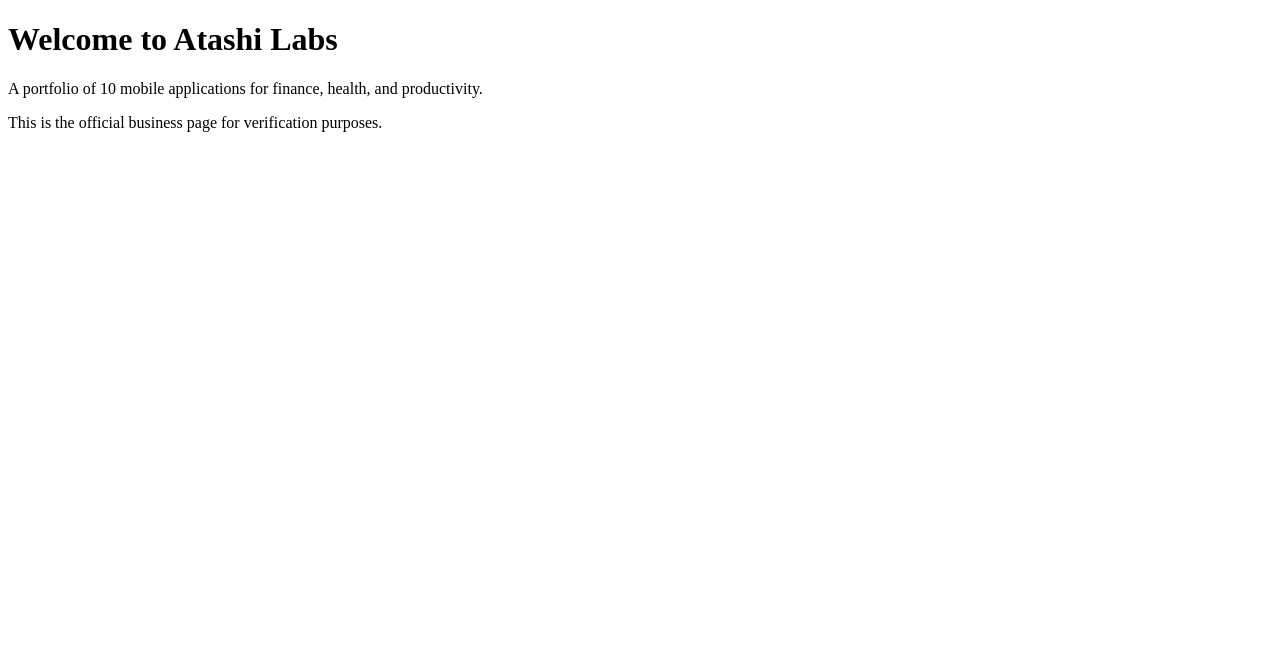
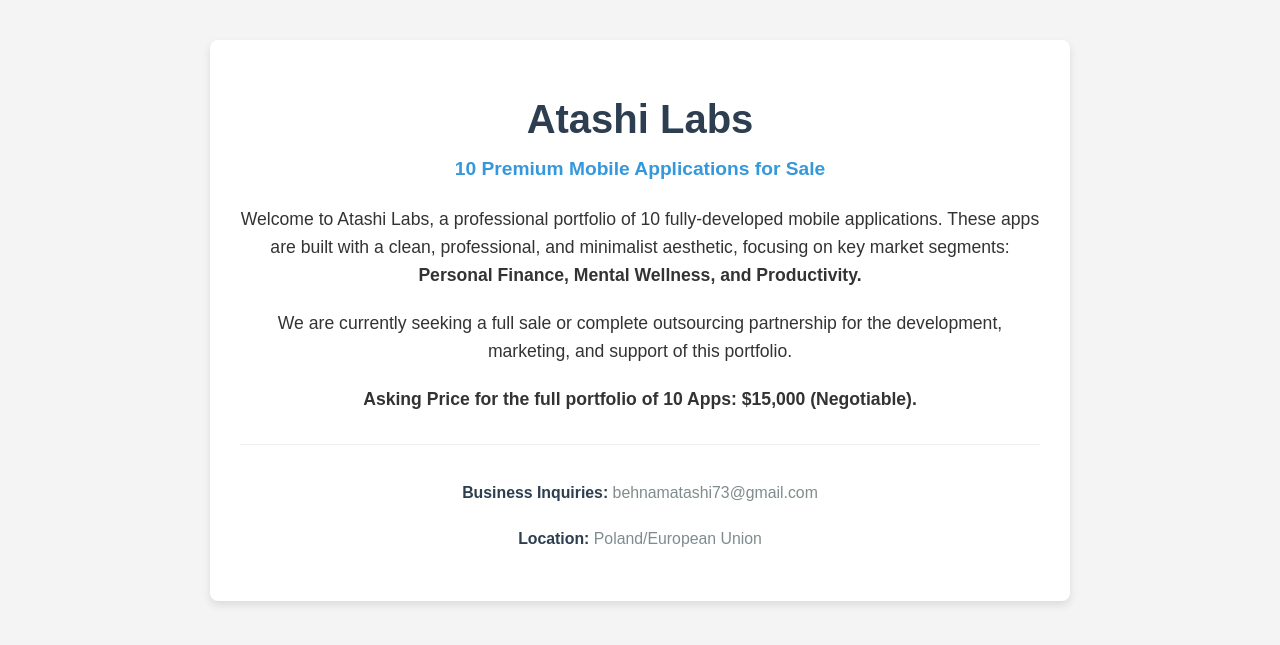
Before and after one commit to Atashilabs/atashilabs.github.io, a plain HTML site: page index.html in a window 1280 px wide. Drawn offline with Linux system fonts and the light colour scheme.

Commit message:
Update index.html

```diff
--- a/index.html
+++ b/index.html
@@ -1,11 +1,77 @@
 <!DOCTYPE html>
-    <html>
-    <head>
-        <title>Atashi Labs Official Page</title>
-    </head>
-    <body>
-        <h1>Welcome to Atashi Labs</h1>
-        <p>A portfolio of 10 mobile applications for finance, health, and productivity.</p>
-        <p>This is the official business page for verification purposes.</p>
-    </body>
-    </html>
+<html lang="en">
+<head>
+    <meta charset="UTF-8">
+    <meta name="viewport" content="width=device-width, initial-scale=1.0">
+    <title>Atashi Labs - Mobile App Portfolio for Acquisition</title>
+    <style>
+        body {
+            font-family: Arial, sans-serif;
+            margin: 0;
+            padding: 40px;
+            background-color: #f4f4f4;
+            color: #333;
+            text-align: center;
+        }
+        .container {
+            max-width: 800px;
+            margin: auto;
+            background: #fff;
+            padding: 30px;
+            border-radius: 8px;
+            box-shadow: 0 4px 8px rgba(0, 0, 0, 0.1);
+        }
+        h1 {
+            color: #2c3e50;
+            font-size: 2.5em;
+            margin-bottom: 10px;
+        }
+        h2 {
+            color: #3498db;
+            font-size: 1.2em;
+            margin-bottom: 25px;
+        }
+        p {
+            line-height: 1.6;
+            margin-bottom: 20px;
+            font-size: 1.1em;
+        }
+        .contact-info {
+            margin-top: 30px;
+            padding-top: 20px;
+            border-top: 1px solid #eee;
+            font-size: 0.9em;
+            color: #7f8c8d;
+        }
+        .contact-info strong {
+            color: #2c3e50;
+        }
+    </style>
+</head>
+<body>
+    <div class="container">
+        <h1>Atashi Labs</h1>
+        <h2>10 Premium Mobile Applications for Sale</h2>
+
+        <p>
+            Welcome to Atashi Labs, a professional portfolio of 10 fully-developed mobile applications.
+            These apps are built with a clean, professional, and minimalist aesthetic, focusing on key market segments:
+            <strong>Personal Finance, Mental Wellness, and Productivity.</strong>
+        </p>
+
+        <p>
+            We are currently seeking a full sale or complete outsourcing partnership
+            for the development, marketing, and support of this portfolio.
+        </p>
+
+        <p>
+            <strong>Asking Price for the full portfolio of 10 Apps: $15,000 (Negotiable).</strong>
+        </p>
+
+        <div class="contact-info">
+            <p><strong>Business Inquiries:</strong> behnamatashi73@gmail.com</p>
+            <p><strong>Location:</strong> Poland/European Union</p>
+        </div>
+    </div>
+</body>
+</html>
```
